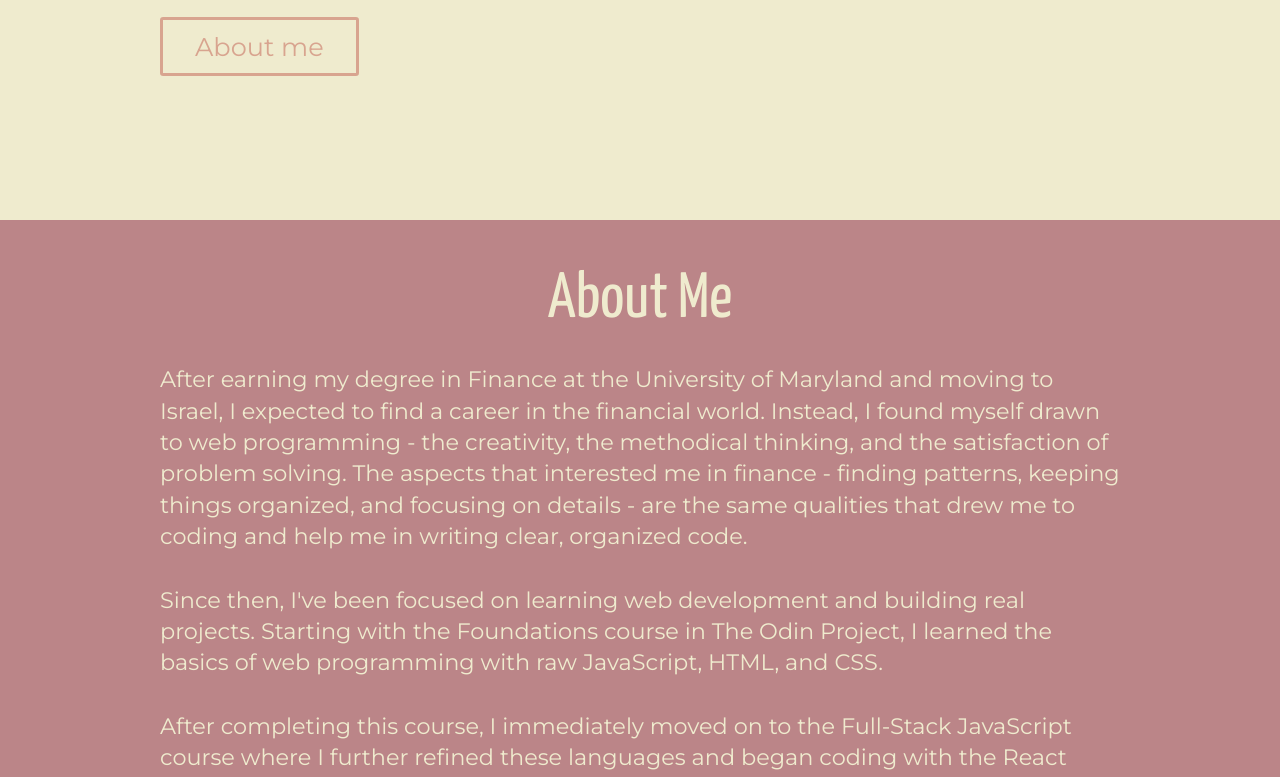
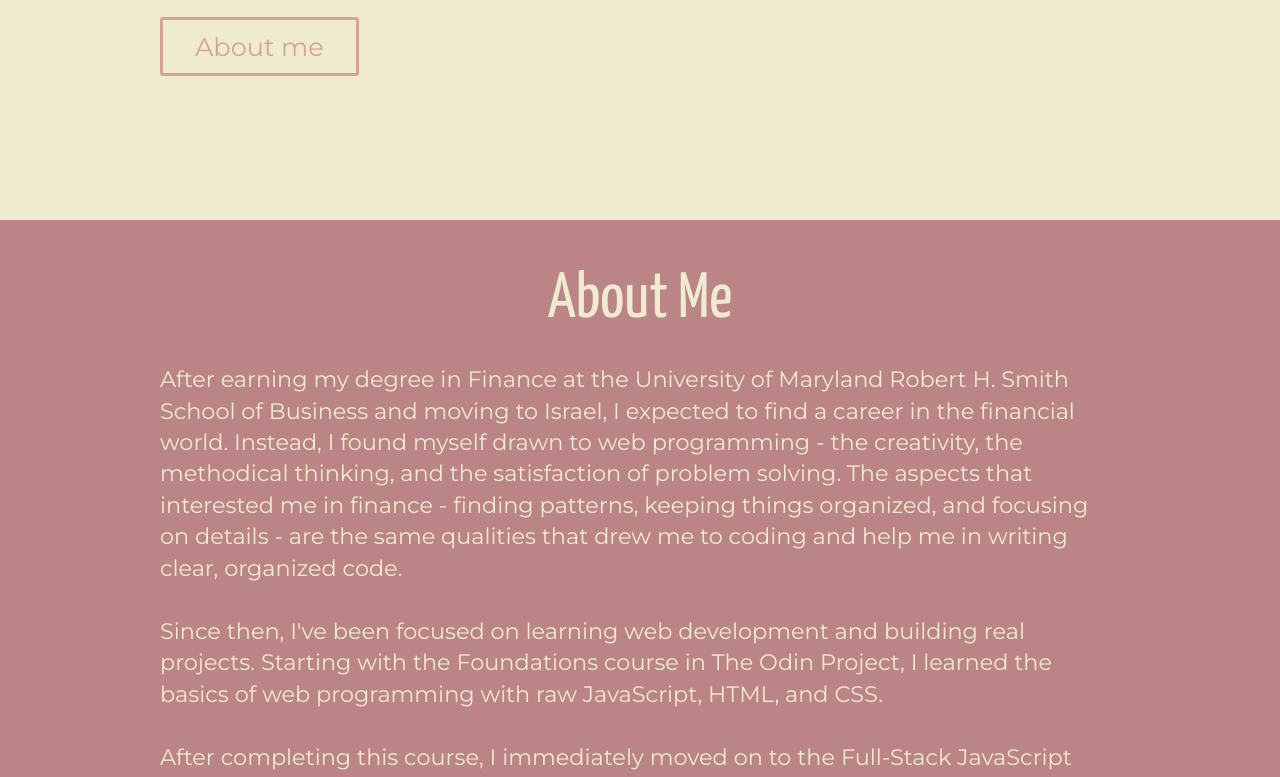
Before and after one commit to chavimiller/chavi-nextjs-portfolio, a Next.js app: page / in a window 1280 px wide. Shown: the part 502-1279 px from the top of the page. Built offline with nearby package versions, Linux system fonts and the light colour scheme.

Commit message:
Edit about info

```diff
--- a/components/About/About.tsx
+++ b/components/About/About.tsx
@@ -28,13 +28,13 @@ const About = () => {
             <h2 className={styles.aboutMeTitle}>About Me</h2>
             <p className={styles.aboutMeText}>
               After earning my degree in Finance at the University of Maryland
-              and moving to Israel, I expected to find a career in the financial
-              world. Instead, I found myself drawn to web programming - the
-              creativity, the methodical thinking, and the satisfaction of
-              problem solving. The aspects that interested me in finance -
-              finding patterns, keeping things organized, and focusing on
-              details - are the same qualities that drew me to coding and help
-              me in writing clear, organized code.
+              Robert H. Smith School of Business and moving to Israel, I
+              expected to find a career in the financial world. Instead, I found
+              myself drawn to web programming - the creativity, the methodical
+              thinking, and the satisfaction of problem solving. The aspects
+              that interested me in finance - finding patterns, keeping things
+              organized, and focusing on details - are the same qualities that
+              drew me to coding and help me in writing clear, organized code.
             </p>
             <p className={styles.aboutMeText}>
               Since then, I've been focused on learning web development and
```
